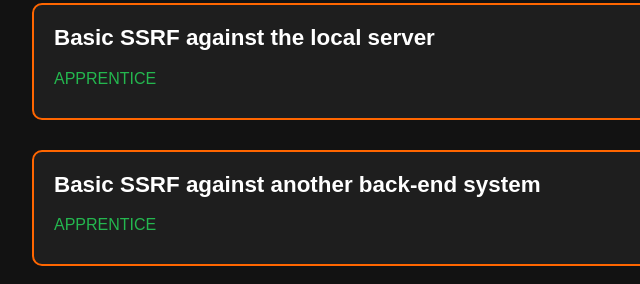
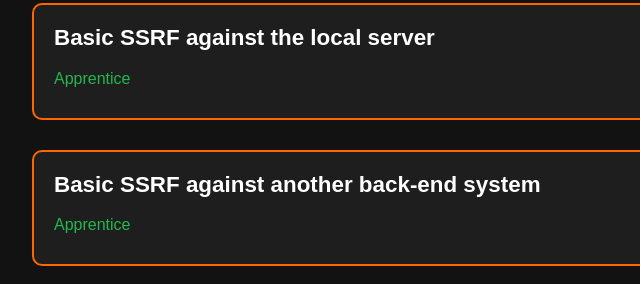
Before and after one commit to lrnak/portswigger, a plain HTML site: page docs/ssrf/labs.html in a window 1280 px wide. Shown: the part 132-416 px from the top of the page, 96-736 px from the left. Drawn offline with Linux system fonts and the light colour scheme.

Commit message:
Update labs.html

```diff
--- a/docs/ssrf/labs.html
+++ b/docs/ssrf/labs.html
@@ -65,14 +65,14 @@
             <a href="lab1.html" class="writeup">
                 <div>
                     <h2>Basic SSRF against the local server</h2>
-                    <p style="color: #24b74f;">APPRENTICE</p>
+                    <p style="color: #24b74f;">Apprentice</p>
 
                 </div>
             </a>
             <a href="lab2.html" class="writeup">
                 <div>
                     <h2>Basic SSRF against another back-end system</h2>
-                    <p style="color: #24b74f;">APPRENTICE</p>
+                    <p style="color: #24b74f;">Apprentice</p>
 
                 </div>
             </a>
```
